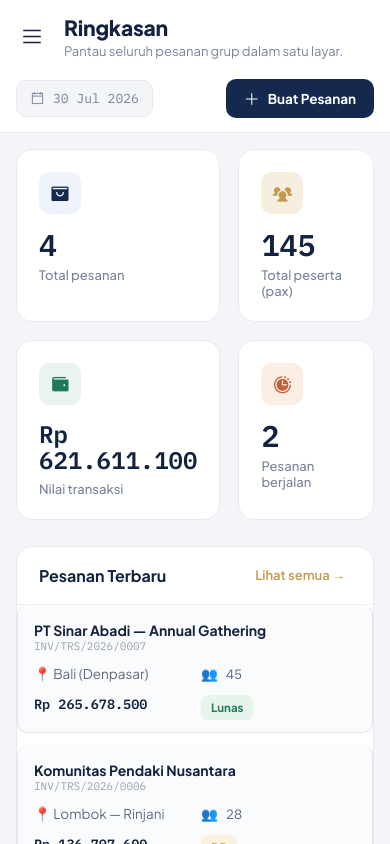
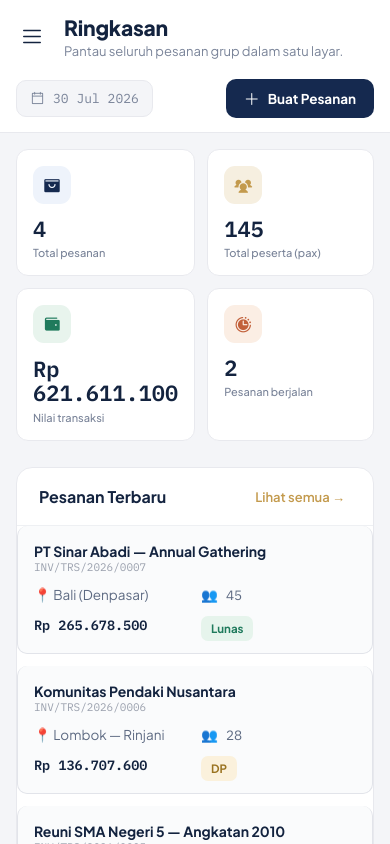
Before and after one commit to Taqqy-fg/Slicing-web-tourosa, a Vue app: page /dashboard in a window 390 px wide. Built offline with nearby package versions, Linux system fonts and the light colour scheme.

Commit message:
update UX admin dashboard dan halaman utama

```diff
--- a/src/components/dashboard/ViewOrderDetail.vue
+++ b/src/components/dashboard/ViewOrderDetail.vue
@@ -14,7 +14,7 @@ defineProps({
 
 <template>
   <div v-if="detail" class="p-mobile" style="padding:30px 32px;max-width:1060px;margin:0 auto;">
-    <div class="flex-col-mobile" style="display:flex;justify-content:space-between;align-items:center;margin-bottom:20px;gap:12px;">
+    <div style="display:flex;justify-content:space-between;align-items:center;margin-bottom:20px;gap:12px;">
       <button @click="goList" class="tr-btn" style="background:#fff;border:1px solid #e2e4ea;color:#5d6a82;font-size:13.5px;font-weight:600;padding:10px 16px;border-radius:10px;cursor:pointer;display:flex;align-items:center;gap:8px;"><i class="ph ph-arrow-left" style="font-size:16px;"></i>Kembali</button>
       <button @click="goInvoiceFromDetail" class="tr-btn" style="background:#15294f;color:#fff;font-size:13.5px;font-weight:700;padding:10px 20px;border-radius:10px;border:none;cursor:pointer;display:flex;align-items:center;gap:8px;"><i class="ph ph-receipt" style="font-size:17px;color:#c39a4d;"></i>Lihat / Cetak Invoice</button>
     </div>
--- a/src/components/dashboard/ViewOrderList.vue
+++ b/src/components/dashboard/ViewOrderList.vue
@@ -9,9 +9,8 @@ defineProps({
 <template>
   <div class="p-mobile" style="padding:30px 32px;">
     <div style="background:#fff;border:1px solid #e8e9ee;border-radius:16px;overflow:hidden;display:flex;flex-direction:column;">
-      <div style="padding:18px 22px;border-bottom:1px solid #eef0f3;display:flex;align-items:center;justify-content:space-between;">
+      <div style="padding:18px 22px;border-bottom:1px solid #eef0f3;display:flex;align-items:center;">
         <h3 style="font-size:16px;font-weight:700;color:#13233f;margin:0;">Semua Pesanan <span style="color:#9aa0ad;font-weight:600;">({{ sOrders }})</span></h3>
-        <button @click="goNew" class="tr-btn" style="background:#15294f;color:#fff;font-size:13px;font-weight:700;padding:9px 15px;border-radius:9px;border:none;cursor:pointer;display:flex;align-items:center;gap:7px;"><i class="ph ph-plus" style="font-size:15px;"></i>Buat Pesanan</button>
       </div>
       <div class="table-scroll">
         <div class="min-w-table">
--- a/src/components/dashboard/ViewOverview.vue
+++ b/src/components/dashboard/ViewOverview.vue
@@ -13,26 +13,26 @@ defineProps({
 
 <template>
   <div class="p-mobile" style="padding:30px 32px;">
-    <div class="grid-cols-2-mobile" style="display:grid;grid-template-columns:repeat(4,1fr);gap:18px;margin-bottom:26px;">
+    <div class="stats-grid" style="display:grid;grid-template-columns:repeat(4,1fr);gap:18px;margin-bottom:26px;">
       <div style="background:#fff;border:1px solid #e8e9ee;border-radius:16px;padding:22px;">
-        <div style="display:flex;align-items:center;justify-content:space-between;margin-bottom:16px;"><div style="width:42px;height:42px;border-radius:11px;background:#eef3fb;display:flex;align-items:center;justify-content:center;"><i class="ph-fill ph-shopping-bag-open" style="font-size:21px;color:#15294f;"></i></div></div>
-        <div style="font-size:30px;font-weight:800;color:#13233f;font-family:'IBM Plex Mono',monospace;line-height:1;">{{ sOrders }}</div>
-        <div style="font-size:13px;color:#7a8499;font-weight:500;margin-top:7px;">Total pesanan</div>
+        <div style="display:flex;align-items:center;justify-content:space-between;margin-bottom:14px;"><div style="width:38px;height:38px;border-radius:11px;background:#eef3fb;display:flex;align-items:center;justify-content:center;"><i class="ph-fill ph-shopping-bag-open" style="font-size:19px;color:#15294f;"></i></div></div>
+        <div class="stat-number" style="font-size:30px;font-weight:800;color:#13233f;font-family:'IBM Plex Mono',monospace;line-height:1;">{{ sOrders }}</div>
+        <div class="stat-label" style="font-size:12px;color:#7a8499;font-weight:500;margin-top:6px;">Total pesanan</div>
       </div>
       <div style="background:#fff;border:1px solid #e8e9ee;border-radius:16px;padding:22px;">
-        <div style="display:flex;align-items:center;justify-content:space-between;margin-bottom:16px;"><div style="width:42px;height:42px;border-radius:11px;background:#f6efe0;display:flex;align-items:center;justify-content:center;"><i class="ph-fill ph-users-three" style="font-size:21px;color:#c39a4d;"></i></div></div>
-        <div style="font-size:30px;font-weight:800;color:#13233f;font-family:'IBM Plex Mono',monospace;line-height:1;">{{ sPax }}</div>
-        <div style="font-size:13px;color:#7a8499;font-weight:500;margin-top:7px;">Total peserta (pax)</div>
+        <div style="display:flex;align-items:center;justify-content:space-between;margin-bottom:14px;"><div style="width:38px;height:38px;border-radius:11px;background:#f6efe0;display:flex;align-items:center;justify-content:center;"><i class="ph-fill ph-users-three" style="font-size:19px;color:#c39a4d;"></i></div></div>
+        <div class="stat-number" style="font-size:30px;font-weight:800;color:#13233f;font-family:'IBM Plex Mono',monospace;line-height:1;">{{ sPax }}</div>
+        <div class="stat-label" style="font-size:12px;color:#7a8499;font-weight:500;margin-top:6px;">Total peserta (pax)</div>
       </div>
       <div style="background:#fff;border:1px solid #e8e9ee;border-radius:16px;padding:22px;">
-        <div style="display:flex;align-items:center;justify-content:space-between;margin-bottom:16px;"><div style="width:42px;height:42px;border-radius:11px;background:#e8f4ed;display:flex;align-items:center;justify-content:center;"><i class="ph-fill ph-wallet" style="font-size:21px;color:#1f7a5c;"></i></div></div>
-        <div style="font-size:24px;font-weight:800;color:#13233f;font-family:'IBM Plex Mono',monospace;line-height:1.1;">{{ sRevenue }}</div>
-        <div style="font-size:13px;color:#7a8499;font-weight:500;margin-top:7px;">Nilai transaksi</div>
+        <div style="display:flex;align-items:center;justify-content:space-between;margin-bottom:14px;"><div style="width:38px;height:38px;border-radius:11px;background:#e8f4ed;display:flex;align-items:center;justify-content:center;"><i class="ph-fill ph-wallet" style="font-size:19px;color:#1f7a5c;"></i></div></div>
+        <div class="stat-number" style="font-size:22px;font-weight:800;color:#13233f;font-family:'IBM Plex Mono',monospace;line-height:1.1;">{{ sRevenue }}</div>
+        <div class="stat-label" style="font-size:12px;color:#7a8499;font-weight:500;margin-top:6px;">Nilai transaksi</div>
       </div>
       <div style="background:#fff;border:1px solid #e8e9ee;border-radius:16px;padding:22px;">
-        <div style="display:flex;align-items:center;justify-content:space-between;margin-bottom:16px;"><div style="width:42px;height:42px;border-radius:11px;background:#fbeee4;display:flex;align-items:center;justify-content:center;"><i class="ph-fill ph-clock-countdown" style="font-size:21px;color:#c2603a;"></i></div></div>
-        <div style="font-size:30px;font-weight:800;color:#13233f;font-family:'IBM Plex Mono',monospace;line-height:1;">{{ sActive }}</div>
-        <div style="font-size:13px;color:#7a8499;font-weight:500;margin-top:7px;">Pesanan berjalan</div>
+        <div style="display:flex;align-items:center;justify-content:space-between;margin-bottom:14px;"><div style="width:38px;height:38px;border-radius:11px;background:#fbeee4;display:flex;align-items:center;justify-content:center;"><i class="ph-fill ph-clock-countdown" style="font-size:19px;color:#c2603a;"></i></div></div>
+        <div class="stat-number" style="font-size:30px;font-weight:800;color:#13233f;font-family:'IBM Plex Mono',monospace;line-height:1;">{{ sActive }}</div>
+        <div class="stat-label" style="font-size:12px;color:#7a8499;font-weight:500;margin-top:6px;">Pesanan berjalan</div>
       </div>
     </div>
 
--- a/src/style.css
+++ b/src/style.css
@@ -1,10 +1,18 @@
 * { box-sizing: border-box; }
 
-html, body {
+html {
   margin: 0;
   padding: 0;
-  overflow-x: hidden; /* Mencegah horizontal scroll */
-  width: 100%;        /* Memastikan lebar maksimal layar */
+  overflow-x: hidden;
+  overflow-y: scroll; /* Satu scrollbar tetap di sini */
+  width: 100%;
+}
+
+body {
+  margin: 0;
+  padding: 0;
+  overflow: visible; /* Tidak ada scrollbar kedua */
+  width: 100%;
 }
 
 body {
@@ -53,6 +61,14 @@ a { text-decoration: none; color: inherit; }
 }
 
 /* Responsive Dashboard Utilities */
+.table-scroll {
+  width: 100%;
+  overflow-x: auto;
+}
+.min-w-table {
+  min-width: 800px;
+}
+
 .show-mobile-flex {
   display: none !important;
 }
@@ -127,9 +143,25 @@ a { text-decoration: none; color: inherit; }
     justify-content: space-between;
   }
 
-  /* Data Table Scroll */
-  .table-scroll {
-    width: 100%;
+  /* Stats Grid: 2 columns on mobile */
+  .stats-grid {
+    grid-template-columns: repeat(2, 1fr) !important;
+    gap: 12px !important;
+  }
+  .stats-grid > div {
+    padding: 16px !important;
+    border-radius: 12px !important;
+  }
+  .stat-number {
+    font-size: 22px !important;
+  }
+  .stat-label {
+    font-size: 11px !important;
+  }
+
+  /* Data Table Scroll overrides for mobile */
+  .min-w-table {
+    min-width: 0 !important;
   }
 
   /* Card Layout for Tables */
--- a/src/views/Dashboard.vue
+++ b/src/views/Dashboard.vue
@@ -352,7 +352,7 @@ const addCat = () => { state.catalog.push({ cat: 'Kategori Baru', items: [] }) }
 </script>
 
 <template>
-  <div style="display:flex;min-height:100vh;background:#f4f5f8;position:relative;overflow:hidden;">
+  <div style="display:flex;position:fixed;top:0;left:0;right:0;bottom:0;background:#f4f5f8;overflow:hidden;">
     <DashSidebar :nav-items="navItems" :is-open="isSidebarOpen" @close="isSidebarOpen = false" />
     <div class="sidebar-backdrop" :class="{ open: isSidebarOpen }" @click="isSidebarOpen = false"></div>
 
@@ -365,7 +365,7 @@ const addCat = () => { state.catalog.push({ cat: 'Kategori Baru', items: [] }) }
         @toggle-sidebar="isSidebarOpen = !isSidebarOpen"
       />
 
-      <div style="flex:1;overflow:auto;">
+      <div style="flex:1;">
 
         <ViewOverview v-if="state.dashView === 'overview'"
           :s-orders="sOrders"
--- a/src/views/Home.vue
+++ b/src/views/Home.vue
@@ -25,7 +25,7 @@ const waDisplay = computed(() => '+' + waNum.value.replace(/^(\d{2})(\d{3,4})(\d
 </script>
 
 <template>
-  <div style="min-height:100vh;background:#ffffff;">
+  <div style="background:#ffffff;">
     <SiteHeader :wa-link="waLink" />
     <HeroSection :site-tagline="site.tagline" :site-stats="site.stats" :wa-link="waLink" />
     <TrustStrip :site-clients="site.clients" />
```
Also changed, not shown: src/components/dashboard/ViewInvoice.vue (+2 -5 lines), src/components/dashboard/ViewNewOrder.vue (+4 -4 lines).
